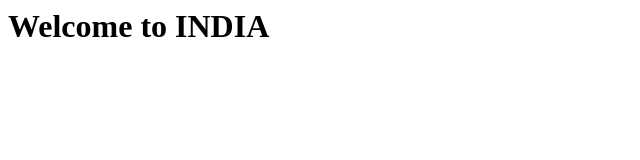
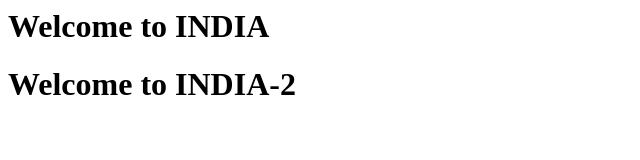
Before and after one commit to vijaymanjunathas/Project1, a plain HTML site: page index.html in a window 1280 px wide. Shown: the whole page, without its empty margins (0-640 px from the left). Drawn offline with Linux system fonts and the light colour scheme.

Commit message:
indexfile

```diff
--- a/index.html
+++ b/index.html
@@ -2,4 +2,7 @@
 <h1>
 Welcome to INDIA
 </h1>
+<h1>
+Welcome to INDIA-2
+</h1>
 </html>
```
